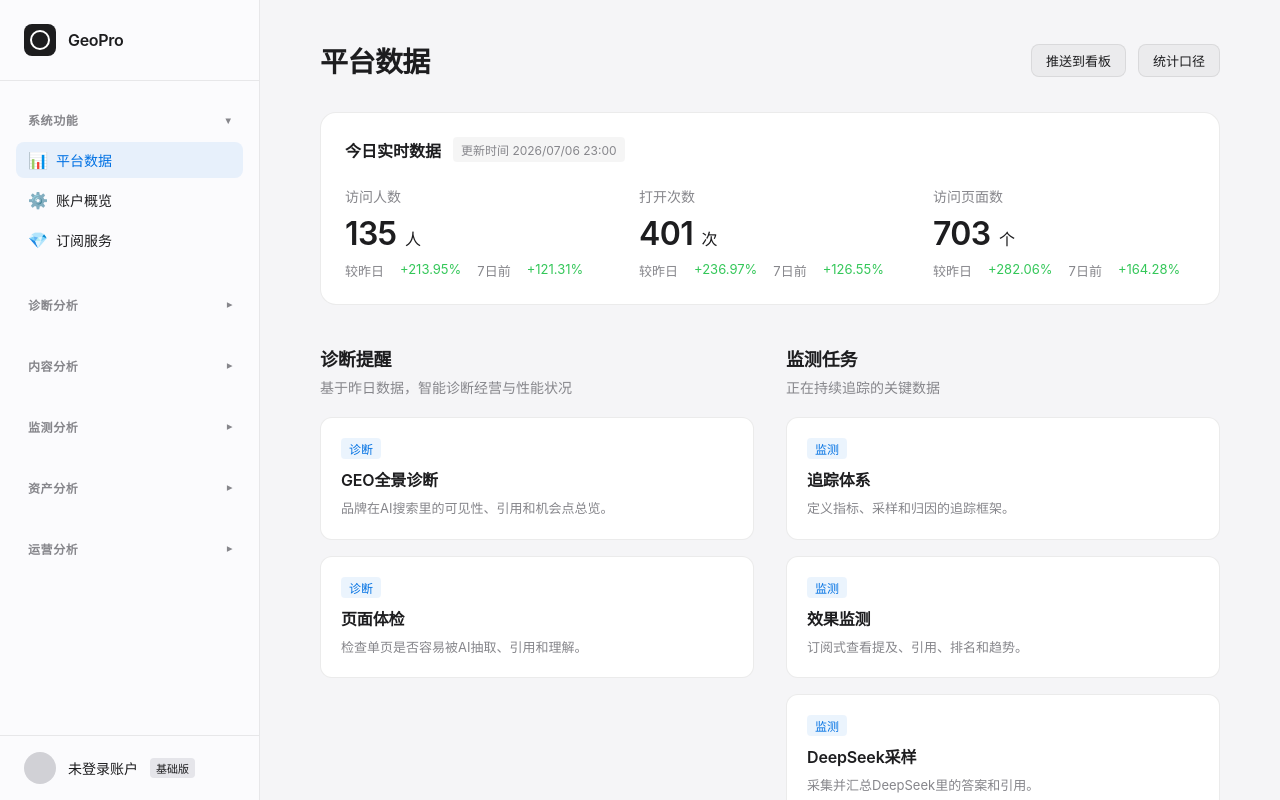
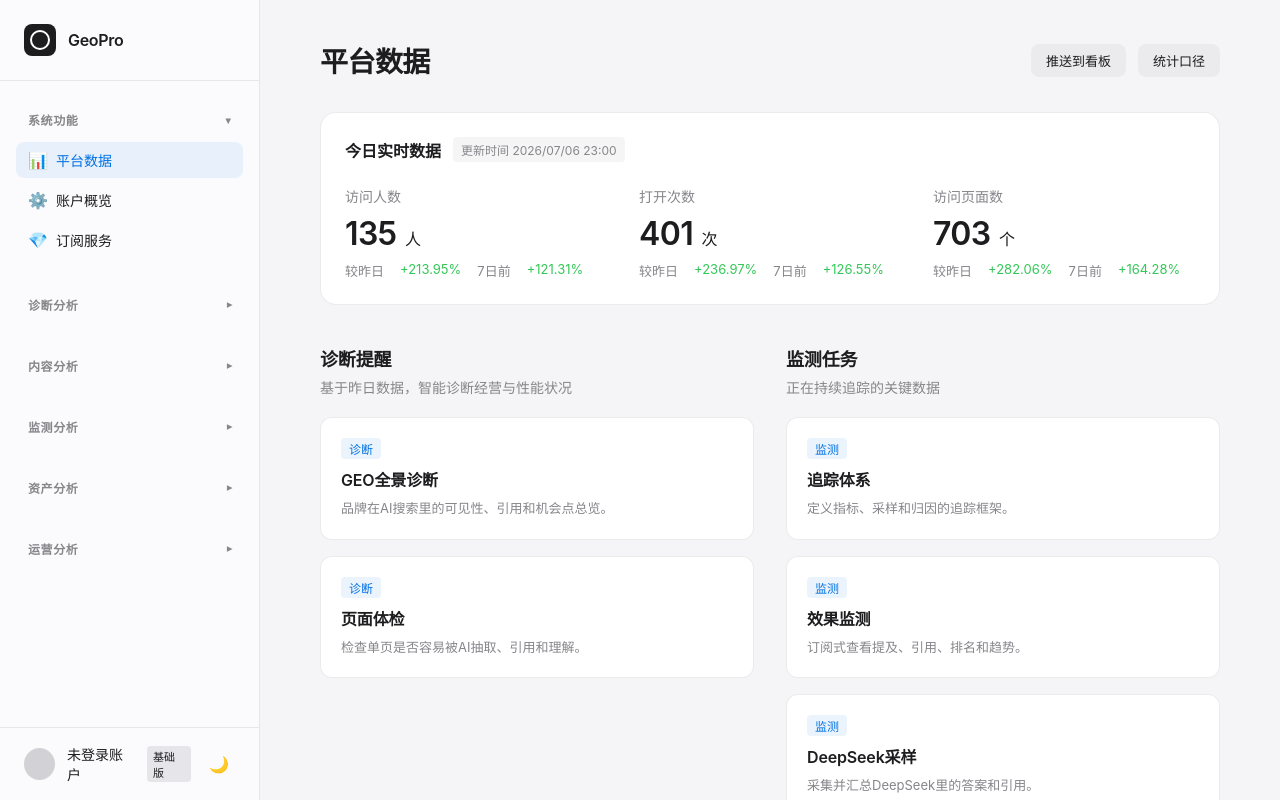
Before and after one commit to less1001/geopro-agentok-top, a React (Vite) app: page / in a window 1280 px wide. Built offline with nearby package versions, Linux system fonts and the light colour scheme.

Commit message:
UI: Add dark mode toggle

```diff
--- a/src/main.tsx
+++ b/src/main.tsx
@@ -42,6 +42,17 @@ function AppShell() {
 function Sidebar() {
   const location = useLocation();
   const currentPath = location.pathname;
+
+  const [theme, setTheme] = useState<"light" | "dark">(() => {
+    const saved = localStorage.getItem("theme");
+    if (saved === "dark" || saved === "light") return saved;
+    return window.matchMedia && window.matchMedia("(prefers-color-scheme: dark)").matches ? "dark" : "light";
+  });
+
+  React.useEffect(() => {
+    document.documentElement.setAttribute("data-theme", theme);
+    localStorage.setItem("theme", theme);
+  }, [theme]);
 
   const [expandedGroups, setExpandedGroups] = useState<Record<string, boolean>>(() => {
     const initial: Record<string, boolean> = { sys: true }; // System group open by default
@@ -117,6 +128,13 @@ function Sidebar() {
           <div className="avatar" />
           <span className="user-name">未登录账户</span>
           <span className="user-badge">基础版</span>
+          <button
+            className="theme-toggle"
+            onClick={() => setTheme(t => t === 'light' ? 'dark' : 'light')}
+            title="切换暗色/亮色"
+          >
+            {theme === 'light' ? '🌙' : '☀️'}
+          </button>
         </div>
       </div>
     </aside>
--- a/src/styles.css
+++ b/src/styles.css
@@ -14,6 +14,20 @@
   --radius-md: 16px;
   --radius-sm: 12px;
 }
+
+[data-theme='dark'] {
+  color-scheme: dark;
+  --bg: #000000;
+  --sidebar-bg: #151515;
+  --surface: #1c1c1e;
+  --text: #f5f5f7;
+  --muted: #8e8e93;
+  --line: rgba(255, 255, 255, 0.12);
+  --blue: #0a84ff;
+  --blue-hover: #409cff;
+  --shadow: 0 4px 24px rgba(0, 0, 0, 0.4);
+}
+
 
 * { box-sizing: border-box; }
 html, body, #root { height: 100%; margin: 0; padding: 0; }
@@ -64,6 +78,12 @@ button, input, select { font: inherit; outline: none; }
   height: 16px;
   border: 2px solid #fff;
   border-radius: 50%;
+}
+[data-theme='dark'] .brand-icon {
+  background: #f5f5f7;
+}
+[data-theme='dark'] .brand-icon::after {
+  border-color: #1d1d1f;
 }
 .brand-name { font-weight: 600; letter-spacing: -0.02em; font-size: 16px; color: var(--text); }
 
@@ -144,6 +164,9 @@ button, input, select { font: inherit; outline: none; }
   background: rgba(0, 113, 227, 0.08);
   color: var(--blue);
 }
+[data-theme='dark'] .nav-item.active {
+  background: rgba(10, 132, 255, 0.15);
+}
 .nav-item .icon { font-size: 16px; }
 
 .sidebar-footer {
@@ -168,6 +191,32 @@ button, input, select { font: inherit; outline: none; }
   padding: 2px 6px;
   border-radius: 4px;
   color: var(--text);
+}
+[data-theme='dark'] .user-badge {
+  background: #3a3a3c;
+}
+
+.theme-toggle {
+  display: flex;
+  align-items: center;
+  justify-content: center;
+  width: 32px;
+  height: 32px;
+  border-radius: 8px;
+  background: transparent;
+  border: none;
+  cursor: pointer;
+  color: var(--muted);
+  font-size: 16px;
+  transition: all 0.2s;
+  margin-left: auto;
+}
+.theme-toggle:hover {
+  background: rgba(0, 0, 0, 0.04);
+  color: var(--text);
+}
+[data-theme='dark'] .theme-toggle:hover {
+  background: rgba(255, 255, 255, 0.08);
 }
 
 .main-content {
@@ -223,6 +272,7 @@ button, input, select { font: inherit; outline: none; }
   padding: 4px 8px;
   border-radius: 4px;
 }
+[data-theme='dark'] .time-badge { background: rgba(255,255,255,0.08); }
 .widget-stats {
   display: grid;
   grid-template-columns: repeat(3, 1fr);
@@ -271,9 +321,15 @@ button, input, select { font: inherit; outline: none; }
 .secondary-btn {
   background: rgba(0, 0, 0, 0.04);
   color: var(--text);
-  border: 1px solid var(--line);
+  border: 1px solid transparent;
 }
 .secondary-btn:hover { background: rgba(0, 0, 0, 0.08); }
+[data-theme='dark'] .secondary-btn {
+  background: rgba(255, 255, 255, 0.08);
+}
+[data-theme='dark'] .secondary-btn:hover {
+  background: rgba(255, 255, 255, 0.12);
+}
 
 /* --- Sections --- */
 .section-block {
```
